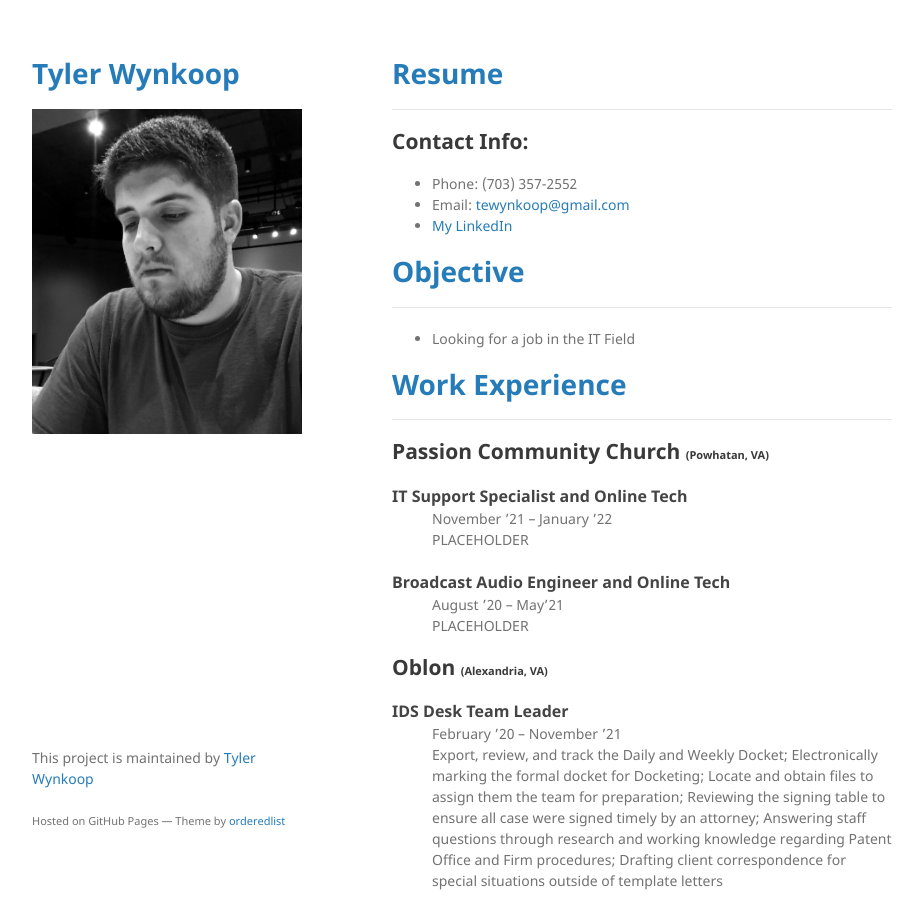
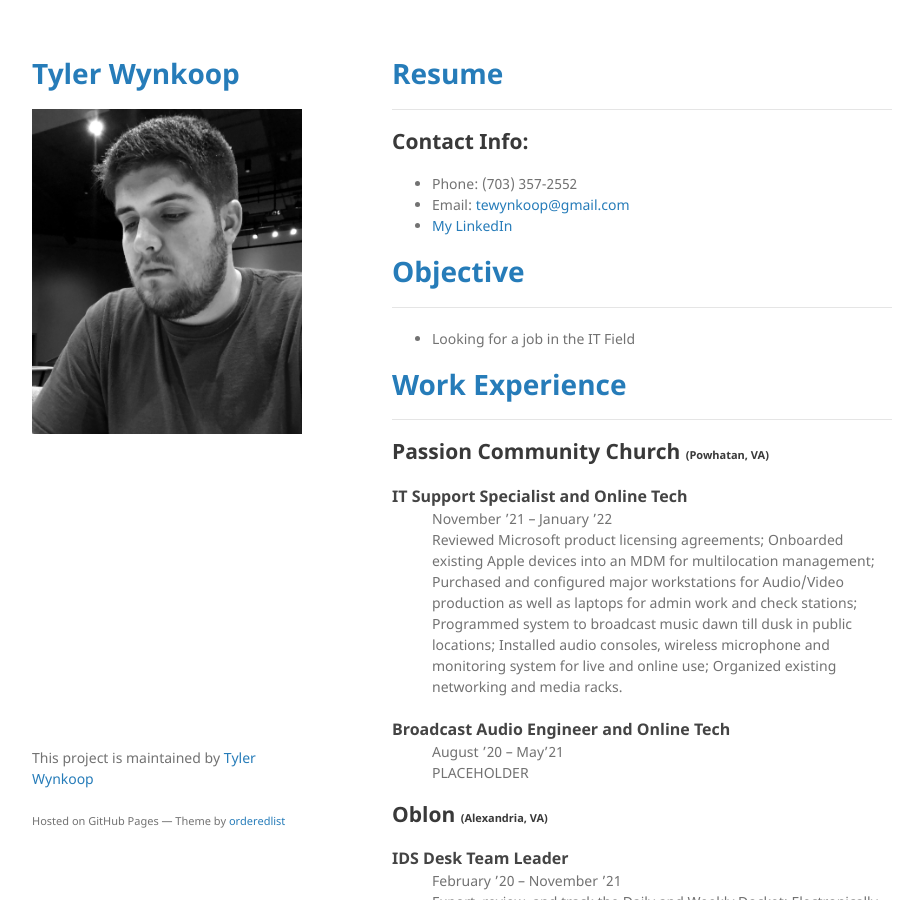
Before and after one commit to tewynkoop/TylerWynkoop, a Jekyll site: the page built from index.md, in a window 1280 px wide and 900 px high. Shown: the whole window, without its empty margins (178-1101 px from the left). Built offline with Jekyll 4.4.1, drawn with Linux system fonts in a browser that asks for light colours; a script that is not in the unit is left out; our own code applies the rules of GitHub Pages for plain Markdown files.

Commit message:
Update index.md

```diff
--- a/index.md
+++ b/index.md
@@ -23,7 +23,7 @@ layout: default
 <dl>
 <dt style="font-size:16px"><b>IT Support Specialist and Online Tech</b></dt>
 <dd>November ’21 – January ’22</dd>
-<dd>PLACEHOLDER</dd>
+<dd>Reviewed Microsoft product licensing agreements; Onboarded existing Apple devices into an MDM for multilocation management; Purchased and configured major workstations for Audio/Video production as well as laptops for admin work and check stations; Programmed system to broadcast music dawn till dusk in public locations; Installed audio consoles, wireless microphone and monitoring system for live and online use; Organized existing networking and media racks.</dd>
 </dl>
 
 <dl>
```
